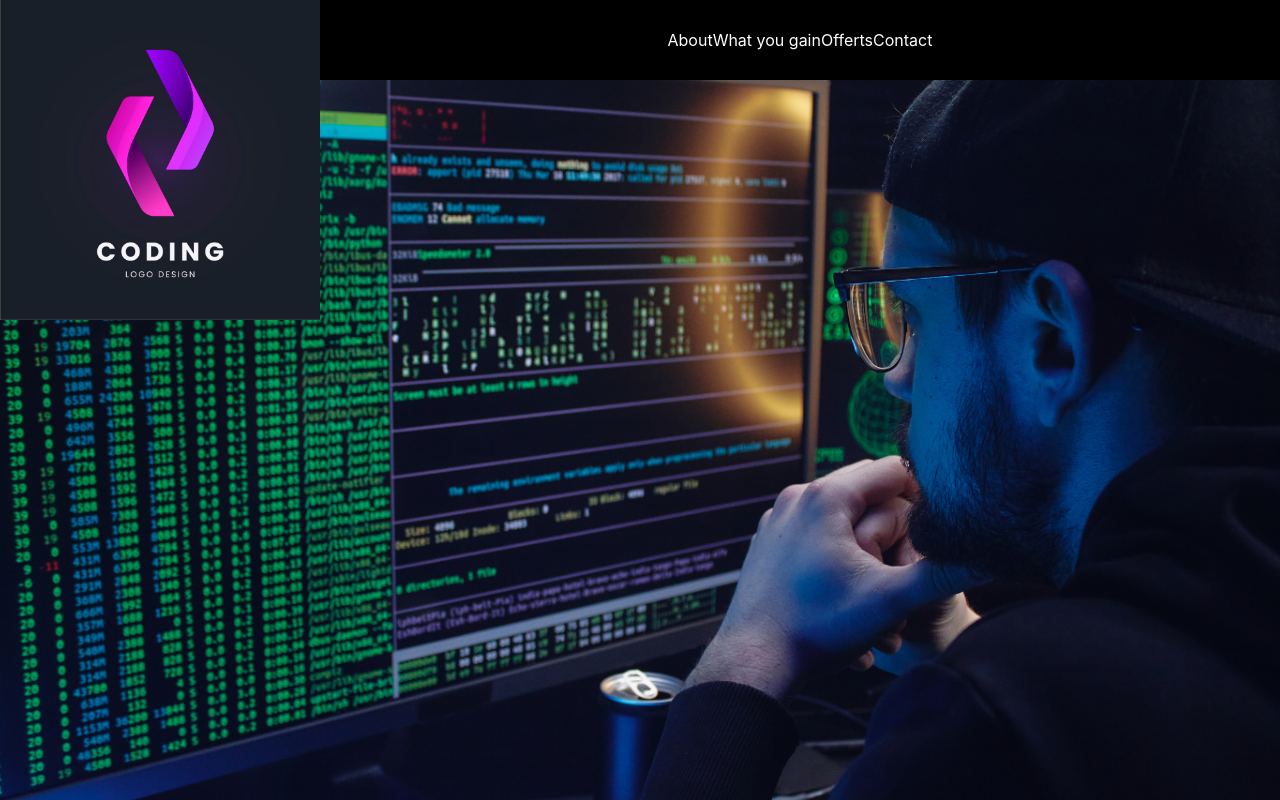
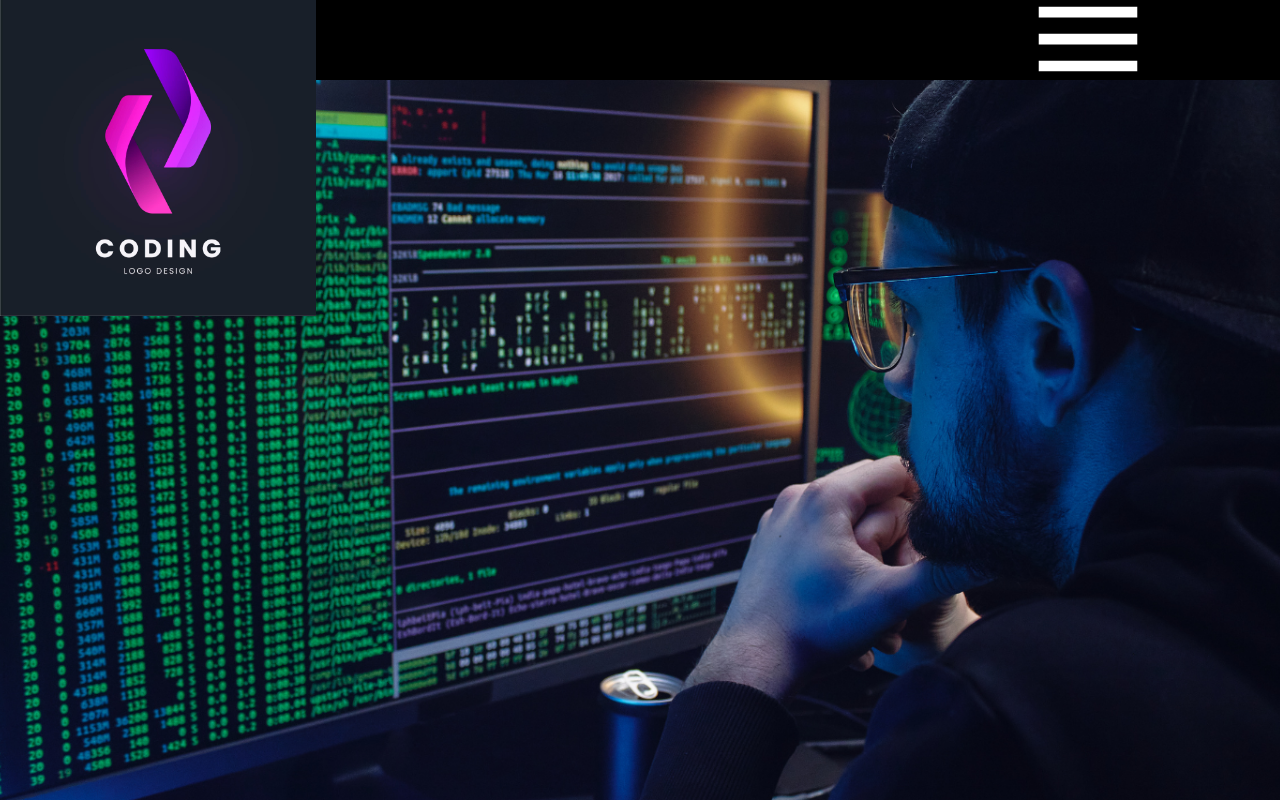
Before and after one commit to ol1mowski/it-shop.de, a React (Create React App) app: page / in a window 1280 px wide. Built offline with nearby package versions, Linux system fonts and the light colour scheme.

Commit message:
add some stuff to main site

```diff
--- a/package.json
+++ b/package.json
@@ -6,6 +6,7 @@
     "@testing-library/jest-dom": "^5.17.0",
     "@testing-library/react": "^13.4.0",
     "@testing-library/user-event": "^13.5.0",
+    "framer-motion": "^10.16.1",
     "react": "^18.2.0",
     "react-dom": "^18.2.0",
     "react-scripts": "5.0.1",
--- a/src/Components/Title_page/Title-page.js
+++ b/src/Components/Title_page/Title-page.js
@@ -1,7 +1,33 @@
 import style from './Title-page.module.scss';
 import logo from '../../assets/icons/company_logo.jpg';
+import hamburger from '../../assets/icons/hamburger_menu.svg';
+import { useEffect, useRef, useState } from 'react';
 
 const TitlePage = () => {
+
+    const hamburgerBtn = useRef(null);
+    const menu = useRef(null);
+
+    const [click, setClick] = useState(false);
+
+    useEffect(() => {
+
+        const clickHamburgerHandler = () => {
+            click ? setClick(false) : setClick(true);
+            click ? menu.current.style.display = 'block' : menu.current.style.display = 'none';
+            menu.current.addEventListener('animationend', () => {
+                click ? menu.current.style.transform = 'translateY(0)' : menu.current.style.transform = 'translateY(-100vh)';
+            });
+        }
+
+        hamburgerBtn.current.addEventListener('click', clickHamburgerHandler);
+
+        return (() => {
+            hamburgerBtn.current.removeEventListener('click', clickHamburgerHandler);
+        });
+
+    });
+
     return (
         <>
             <header className={style.titlePage__header}>
@@ -9,7 +35,11 @@ const TitlePage = () => {
                     <img className={style.titlePage__header__iconLogo__img} src={logo} alt='Companies logo' />
                 </div>
                 <section className={style.titlePage__header__menu}>
-                    <div className={style.titlePage__header__menu__wrapper}>
+                    <div className={style.titlePage__header__menu__hamburger}>
+                        <img ref={hamburgerBtn} src={hamburger} alt='hamburger-menu' className={style.titlePage__header__menu__hamburger__img} />
+                    </div>
+                    <div ref={menu} className={style.titlePage__header__menu__wrapper}>
+                        <div className={style.titlePage__header__menu__container}>
                             <div className={style.titlePage__header__menu__items}>
                                 About
                             </div>
@@ -23,6 +53,7 @@ const TitlePage = () => {
                                 Contact
                             </div>
                         </div>
+                    </div>
                 </section>
             </header>
             <main className={style.titlePage__mainContent}>
--- a/src/Components/Title_page/Title-page.module.scss
+++ b/src/Components/Title_page/Title-page.module.scss
@@ -10,7 +10,7 @@
     &__iconLogo {
         display: inline-block;
         &__img {
-            width: 25vw;
+            width: 24.7vw;
             display: block;
         }
     }
@@ -21,11 +21,51 @@
         height: 10vh;
         display: inline-block;
         &__wrapper {
+            height: 90vh;
+            width: 800vw;
+            position: absolute;
+            top: 10vh;
+            left: -30vw;
+            color: #000;
+            background-color: #fff;
+            display: none;
+            transform: translateY(-100vh);
+            animation: slideDown 0.7s;
+        }
+        &__container {
+            width: 100vw;
             height: 100%;
+            display: flex;
+            justify-content: start;
+            margin-top: 3%;
+            align-items: center;
+            flex-direction: column;
+            gap: 5%;
+        }
+        &__items {
+            display: block;
+            font-weight: bold;
+            font-size: 2rem;
+        }
+        &__hamburger {
+            width: 10vw;
+            height: 10vh;
+            position: fixed;
+            right: 10%;
             display: flex;
             justify-content: center;
             align-items: center;
-            color: #fff;
+            flex-direction: column;
+            gap: 5%;
+            &__img {
+                display: block;
+                width: 10vw;
+            }
+            &__item {
+                background-color: #fff;
+                width: 10vw;
+                height: .3vh;
+            }
         }
     }
 }
@@ -38,3 +78,9 @@
     width: 100vw;
     height: 90vh;
 }
+
+@keyframes slideDown {
+    100% {
+        transform: translateY(0);
+    }
+}
```
Also changed, not shown: src/assets/icons/hamburger_menu.svg, 1 other file (tests, documents, lock files or other folders). Lines whose indentation alone changed are shown as unchanged.
